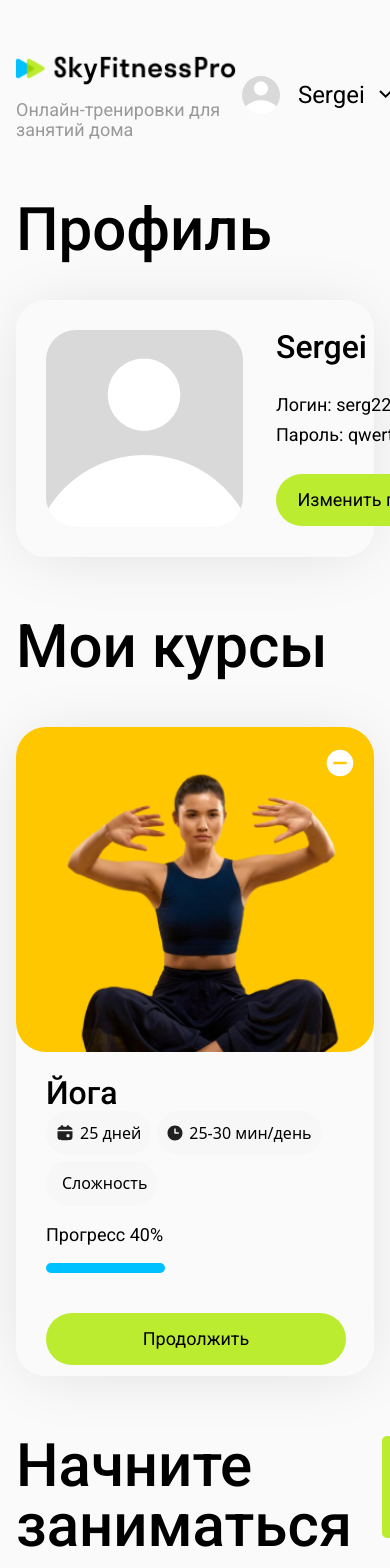
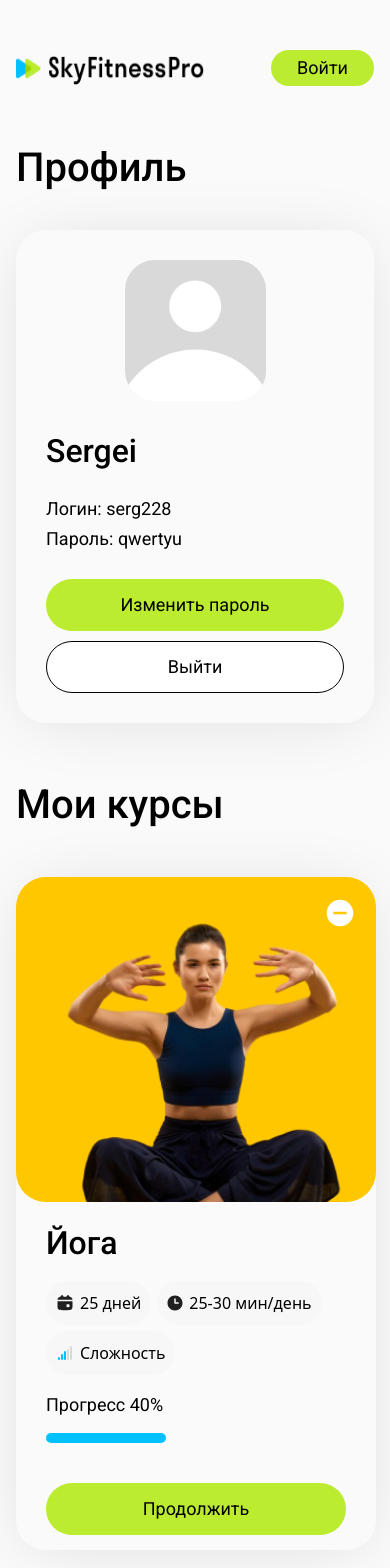
Before and after one commit to Fnami51/SkyProFitnes, a React (Vite) app in the folder sky-pro-fitnes/: page / in a window 390 px wide. Shown: the top 1568 px of the page. Built offline with nearby package versions, Linux system fonts and the light colour scheme.

Commit message:
DEV-27 Mobil version

```diff
--- a/sky-pro-fitnes/src/components/Cards/CourseCard.tsx
+++ b/sky-pro-fitnes/src/components/Cards/CourseCard.tsx
@@ -1,3 +1,5 @@
+import Level from "./Level";
+
 interface CourseCardProps {
     name: string;
     day: number;
@@ -7,7 +9,7 @@ interface CourseCardProps {
 
 function CourseCard({name, day, time, url_img}: CourseCardProps) {
     return (
-        <section className="w-[360px] h-[501px] pb-4 rounded-[30px] shadow-[0px_4px_67px_-12px_rgba(0,0,0,0.13)]">
+        <section className="w-[360px] pb-[15px] rounded-[30px] shadow-[0px_4px_67px_-12px_rgba(0,0,0,0.13)]">
             <button
                 className="absolute ml-[308px] mt-[20px] w-[32px] h-[32px]"
                 onClick={() => {}}
@@ -19,7 +21,7 @@ function CourseCard({name, day, time, url_img}: CourseCardProps) {
             <img src={url_img} className="w-[360px] h-[325px] rounded-[30px] object-cover"/>
             <div className="mt-[24px] ml-[30px] mr-[30px]">
                 <h2 className="text-[32px] font-medium leading-[35.2px] text-left font-roboto">{name}</h2>
-                <div className="flex flex-wrap gap-[6px]">
+                <div className="flex flex-wrap gap-[6px] mt-[20px]">
                     <div className="flex rounded-[30px] bg-gray-super-light items-center p-[10px] gap-[6px]">
                         <svg width="18" height="18" viewBox="0 0 18 18" fill="none" xmlns="http://www.w3.org/2000/svg">
                             <path d="M7.5 2.625C7.5 1.79657 6.82843 1.125 6 1.125C5.17157 1.125 4.5 1.79657 4.5 2.625C2.84315 2.625 1.5 3.96815 1.5 5.625H16.5C16.5 3.96815 15.1569 2.625 13.5 2.625C13.5 1.79657 12.8284 1.125 12 1.125C11.1716 1.125 10.5 1.79657 10.5 2.625H7.5Z" fill="#202020"/>
@@ -34,9 +36,7 @@ function CourseCard({name, day, time, url_img}: CourseCardProps) {
                         <p>{time} мин/день</p>
                     </div>
                     <div className="flex rounded-[30px] bg-gray-super-light items-center p-[10px] gap-[6px]">
-                        <div>
-
-                        </div>
+                        <Level value={4}/>
                         <p>Сложность</p>
                     </div>
                 </div>
--- /dev/null
+++ b/sky-pro-fitnes/src/components/Cards/Level.tsx
@@ -0,0 +1,17 @@
+function Level({ value }: {value: number}) {
+  const heights = [3, 6, 9, 11, 14];
+
+  return (
+    <div className="flex gap-[0.75px] items-end h-[18px] w-[18px] p-[2px]">
+      {heights.map((height, i) => (
+        <div
+          key={i}
+          className={`w-[2.25px] rounded-[50px] ${i < value ? 'bg-[#00C1FF]' : 'bg-[#D9D9D9]'}`}
+          style={{ height: `${height}px` }}
+        />
+      ))}
+    </div>
+  );
+};
+
+export default Level;
--- a/sky-pro-fitnes/src/components/Cards/MyCourseCard.tsx
+++ b/sky-pro-fitnes/src/components/Cards/MyCourseCard.tsx
@@ -1,3 +1,5 @@
+import Level from "./Level";
+
 interface MyCourseCardProps {
     name: string;
     day: number;
@@ -8,7 +10,7 @@ interface MyCourseCardProps {
 
 function MyCourseCard({name, day, time, url_img, progress}: MyCourseCardProps) {
     return (
-        <section className="w-[360px] h-[649px] pb-4 rounded-[30px] shadow-[0px_4px_67px_-12px_rgba(0,0,0,0.13)]">
+        <section className="w-[360px] pb-[15px] rounded-[30px] shadow-[0px_4px_67px_-12px_rgba(0,0,0,0.13)]">
             <button
                 className="absolute ml-[308px] mt-[20px] w-[32px] h-[32px]"
                 onClick={() => {}}
@@ -16,12 +18,11 @@ function MyCourseCard({name, day, time, url_img, progress}: MyCourseCardProps) {
                 <svg width="32" height="32" viewBox="0 0 32 32" fill="none" xmlns="http://www.w3.org/2000/svg">
                     <path fill-rule="evenodd" clip-rule="evenodd" d="M15.9998 29.3333C23.3636 29.3333 29.3332 23.3638 29.3332 16C29.3332 8.63616 23.3636 2.66663 15.9998 2.66663C8.63604 2.66663 2.6665 8.63616 2.6665 16C2.6665 23.3638 8.63604 29.3333 15.9998 29.3333ZM9.33317 14.6666V17.3333H22.6665V14.6666H9.33317Z" fill="white"/>
                 </svg>
-
             </button>
             <img src={url_img} className="w-[360px] h-[325px] rounded-[30px] object-cover"/>
             <div className="mt-[24px] ml-[30px] mr-[30px]">
                 <h2 className="text-[32px] font-medium leading-[35.2px] text-left font-roboto">{name}</h2>
-                <div className="flex flex-wrap gap-[6px]">
+                <div className="flex flex-wrap gap-[6px] mt-[20px]">
                     <div className="flex rounded-[30px] bg-gray-super-light items-center p-[10px] gap-[6px]">
                         <svg width="18" height="18" viewBox="0 0 18 18" fill="none" xmlns="http://www.w3.org/2000/svg">
                             <path d="M7.5 2.625C7.5 1.79657 6.82843 1.125 6 1.125C5.17157 1.125 4.5 1.79657 4.5 2.625C2.84315 2.625 1.5 3.96815 1.5 5.625H16.5C16.5 3.96815 15.1569 2.625 13.5 2.625C13.5 1.79657 12.8284 1.125 12 1.125C11.1716 1.125 10.5 1.79657 10.5 2.625H7.5Z" fill="#202020"/>
@@ -36,9 +37,7 @@ function MyCourseCard({name, day, time, url_img, progress}: MyCourseCardProps) {
                         <p>{time} мин/день</p>
                     </div>
                     <div className="flex rounded-[30px] bg-gray-super-light items-center p-[10px] gap-[6px]">
-                        <div>
-
-                        </div>
+                        <Level value={3}/>
                         <p>Сложность</p>
                     </div>
                 </div>
@@ -51,7 +50,7 @@ function MyCourseCard({name, day, time, url_img, progress}: MyCourseCardProps) {
                         ></div>
                     </div>
                 </div>
-                <button className='absolute w-[300px] h-[52px] rounded-btnRad bg-green'>
+                <button className='w-[300px] h-[52px] rounded-btnRad bg-green'>
                     <p className='text-black font-roboto text-[18px] font-normal leading-[19.8px]'>Продолжить</p>
                 </button>
             </div>
--- a/sky-pro-fitnes/src/components/Header.tsx
+++ b/sky-pro-fitnes/src/components/Header.tsx
@@ -3,19 +3,19 @@ import headerLogo from '/logo.png'
 function Header() {
   const name: string = 'Sergei' // Для примера, потом брать из контекста
   const url_img: string = ''
-  const forTest = false
+  const forTest = true
 
     return (
       <header className="flex justify-between mt-[50px]">
         <div className='flex flex-col gap-[15px]'>
             <img src={headerLogo} className="w-[220px] h-[35px]" alt="logo" />
-            <p className="font-roboto text-[18px] font-normal leading-[19.8px] text-left text-gray">
+            <p className="font-roboto text-[18px] font-normal leading-[19.8px] text-left text-gray mobile:hidden">
                 Онлайн-тренировки для занятий дома
             </p>
         </div>
         <div className='flex justify-end items-center w-[200px]'>
             {forTest ? (
-              <button className='absolute w-[103px] h-[52px] rounded-btnRad bg-green'>
+              <button className='w-[103px] h-[52px] rounded-btnRad bg-green mobile:h-[36px]'>
                 <p className='text-black font-roboto text-[18px] font-normal leading-[19.8px]'>Войти</p>
               </button>
             ) : (
--- a/sky-pro-fitnes/src/components/MainPage/Footer.tsx
+++ b/sky-pro-fitnes/src/components/MainPage/Footer.tsx
@@ -8,7 +8,7 @@ function Footer() {
       };
 
     return (
-    <footer className="flex justify-center items-center mt-[34px] mb-[30px]">
+    <footer className="flex justify-center mobile:justify-end items-center mt-[34px] mb-[30px]">
         <button
           className='w-[127px] h-[52px] rounded-btnRad bg-green'
           onClick={scrollToTop}
--- a/sky-pro-fitnes/src/components/MainPage/MainPage.tsx
+++ b/sky-pro-fitnes/src/components/MainPage/MainPage.tsx
@@ -7,10 +7,10 @@ function MainPage() {
     <>
         <main className="mt-[60px]">
             <article className='flex gap-[30px]'>
-                <h1 className="text-[60px] font-medium leading-[60px] text-left font-roboto">
+                <h1 className="text-[60px] mobile:text-[32px] font-medium leading-[60px] mobile:leading-[35.2px] text-left font-roboto">
                     Начните заниматься спортоми улучшите качество жизни
                 </h1>
-                <div className="h-[120px]">
+                <div className="h-[120px] mobile:hidden">
                     <div className="w-[288px] h-[120px] bg-[url('/speech_bubble.svg')] bg-no-repeat bg-cover pt-[16px] pl-[20px] font-roboto text-[32px] text-left leading-[35.2px]">
                         <p>
                             Измени своё тело за полгода!
--- a/sky-pro-fitnes/src/components/ProfilPage/Profil.tsx
+++ b/sky-pro-fitnes/src/components/ProfilPage/Profil.tsx
@@ -7,19 +7,19 @@ interface ProfilProps {
 // Подумать как лучше брать здесь из контекста или в ProfilPage
 function Profil({name, login, password, url_img}: ProfilProps) {
     return (
-        <section className="flex gap-[33px] w-[100%] h-[257px] p-[30px] mt-[40px] mb-[60px] rounded-[30px] shadow-[0px_4px_67px_-12px_rgba(0,0,0,0.13)]">
-            <img src={url_img !== "" ? url_img : '/images/profil_no-img.png'} className="w-[197px] h-[197px] rounded-[30px]"/>
-            <div className="flex flex-col gap-[30px]">
+        <section className="flex mobile:flex-col mobile:items-center gap-[33px] w-[100%] p-[30px] mt-[40px] mb-[60px] rounded-[30px] shadow-[0px_4px_67px_-12px_rgba(0,0,0,0.13)]">
+            <img src={url_img !== "" ? url_img : '/images/profil_no-img.png'} className="w-[197px] h-[197px] rounded-[30px] mobile:w-[141px] mobile:h-[141px]"/>
+            <div className="flex flex-col gap-[30px] mobile:w-full">
                 <h2 className="text-left font-roboto text-[32px] font-medium leading-[35.2px]">{name}</h2>
                 <div className="flex flex-col gap-[10px] text-left font-roboto text-[18px] font-normal leading-[19.8px]">
                     <p>Логин: {login}</p>
                     <p>Пароль: {password}</p>
                 </div>
-                <div className="flex gap-[10px]">
-                    <button className='w-[192px] h-[52px] rounded-btnRad bg-green'>
+                <div className="flex gap-[10px] mobile:flex-col">
+                    <button className='w-[192px] mobile:w-full h-[52px] rounded-btnRad bg-green'>
                         <p className='text-black font-roboto text-[18px] font-normal leading-[19.8px]'>Изменить пароль</p>
                     </button>
-                    <button className='w-[192px] h-[52px] rounded-btnRad bg-white border border-black'>
+                    <button className='w-[192px] mobile:w-full h-[52px] rounded-btnRad bg-white border border-black'>
                         <p className='text-black font-roboto text-[18px] font-normal leading-[19.8px]'>Выйти</p>
                     </button>
                 </div>
--- a/sky-pro-fitnes/src/components/ProfilPage/ProfilPage.tsx
+++ b/sky-pro-fitnes/src/components/ProfilPage/ProfilPage.tsx
@@ -6,11 +6,11 @@ function ProfilPage() {
     return (
     <>
         <main className="mt-[60px]">
-            <h1 className="text-[60px] font-medium leading-[60px] text-left font-roboto">
+            <h1 className="text-[60px] font-medium leading-[60px] text-left font-roboto mobile:text-[40px] mobile:leading-[44px]">
                 Профиль
             </h1>
             <Profil name="Sergei" login="serg228" password="qwertyu" url_img=""/>
-            <h1 className="text-[60px] font-medium leading-[60px] text-left font-roboto">
+            <h1 className="text-[60px] font-medium leading-[60px] text-left font-roboto mobile:text-[40px] mobile:leading-[44px]">
                 Мои курсы
             </h1>
             <article className='flex flex-wrap gap-[40px] mt-[50px]'>
```
